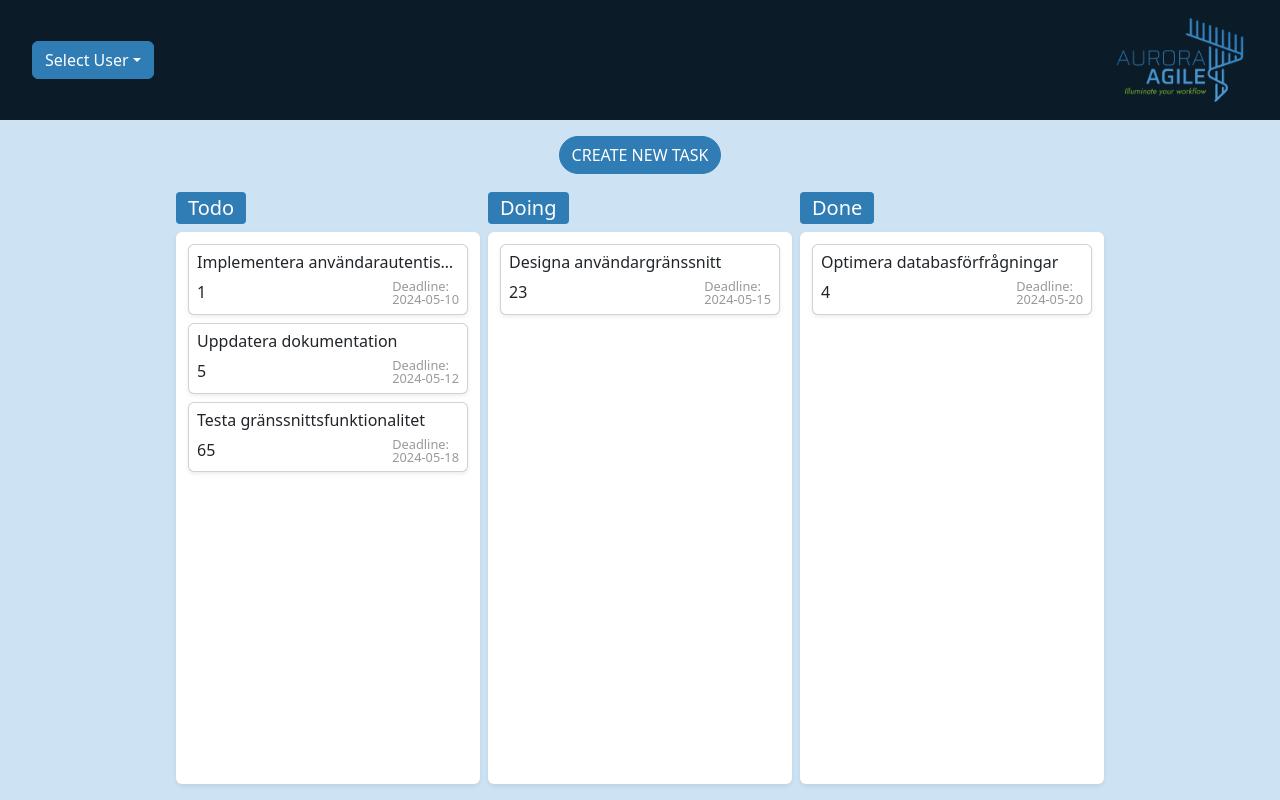
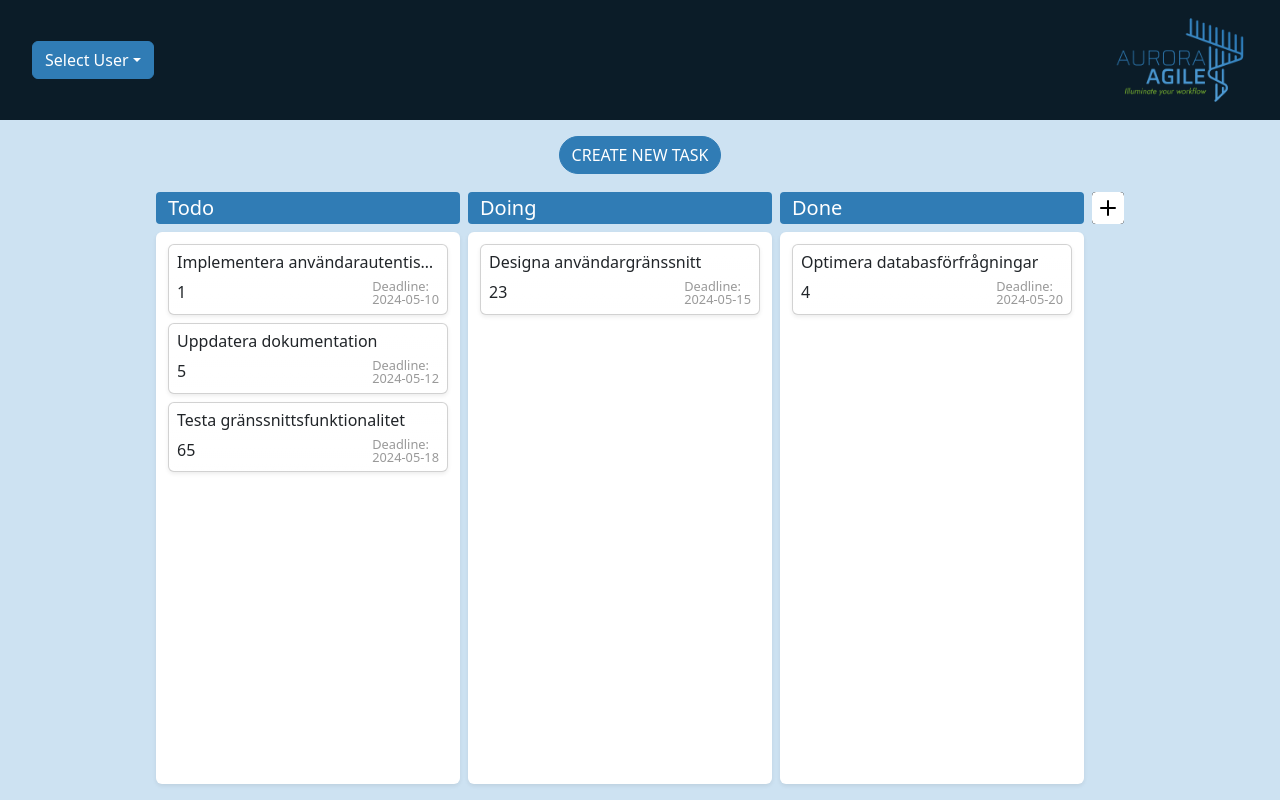
Before and after one commit to Kiwiih/Aurora-Agile, a React (Vite) app: page / in a window 1280 px wide. Built offline with nearby package versions, Linux system fonts and the light colour scheme.

Commit message:
Add new, Edit and Delete columns is now working.

```diff
--- a/package.json
+++ b/package.json
@@ -19,6 +19,7 @@
     "react-dnd": "^16.0.1",
     "react-dnd-html5-backend": "^16.0.1",
     "react-dom": "^18.2.0",
+    "react-icons": "^5.1.0",
     "react-redux": "^9.1.0"
   },
   "devDependencies": {
--- a/src/assets/index.css
+++ b/src/assets/index.css
@@ -53,12 +53,58 @@ main {
   margin-bottom: 1em;
 }
 
+.input-reset {
+  all: unset;
+}
+
+.input-reset:hover {
+  cursor: pointer;
+}
+
+.input-reset:focus {
+  background-color: hsla(0, 0%, 100%, 0.708);
+  color: black;
+  border-radius: 4px;
+}
+
+
+
+.plus-icon {
+  color: white;
+  background-color: black;
+  transition: background-color 0.3s ease, color 0.2s ease;
+}
+
+.plus-icon:hover {
+  color: lightgrey;
+  background-color: #307CB5;
+  cursor: pointer;
+}
+
 .column_section {
   display: flex;
   flex-direction: row;
   flex-grow: 1;
   justify-content: center;
   overflow: scroll;
+}
+
+.columnHeader {
+
+  .deleteBtn {
+    opacity: 0;
+    transition: 300ms;
+  }
+
+  &:hover {
+    .deleteBtn {
+      opacity: 1;
+
+      &:hover {
+        color: rgba(178, 0, 0, 0.656);
+      }
+    }
+  }
 }
 
 header {
--- /dev/null
+++ b/src/components/AddColumn.jsx
@@ -0,0 +1,17 @@
+import { BsFillPlusSquareFill } from 'react-icons/bs';
+import { useDispatch } from 'react-redux';
+import { addColumn } from '../features/column/columnSlice';
+const AddColumn = () => {
+  const dispatch = useDispatch();
+  const addColumnHandler = () => {
+    dispatch(addColumn());
+  };
+  return (
+    <BsFillPlusSquareFill
+      onClick={addColumnHandler}
+      className='plus-icon fs-2 rounded-1'
+    />
+  );
+};
+
+export default AddColumn;
--- a/src/components/Board.jsx
+++ b/src/components/Board.jsx
@@ -6,6 +6,7 @@ import Header from './Header';
 import Column from './Column';
 import CreateNewTask from './CreateNewTask';
 import ModalWindow from './ModalWindow';
+import AddColumn from './AddColumn';
 
 const Board = () => {
   const [user, setUser] = useState(null);
@@ -36,11 +37,15 @@ const Board = () => {
             {columns.map((column) => (
               <Column
                 key={column.id}
+                currentColumn={column}
                 columnId={column.id}
                 user={user}
                 handleTaskClick={handleTaskClick}
               />
             ))}
+            <div className='createNewColumn_section my-3 mx-1'>
+              <AddColumn />
+            </div>
           </div>
         </main>
         {selectedTask && (
--- a/src/components/Column.jsx
+++ b/src/components/Column.jsx
@@ -1,22 +1,20 @@
-import { useState } from 'react';
+import { useEffect, useState } from 'react';
 import { useDispatch, useSelector } from 'react-redux';
-import { columnSlice } from '../features/column/columnSlice';
+// Slices
+
+import { moveTask } from '../features/task/taskSlice';
+import { removeColumn, editColumn } from '../features/column/columnSlice';
 //Components
 import Task from './Task';
+import DeleteColumn from './DeleteColumn';
 //  React-dnd
 import { useDrop } from 'react-dnd';
-import { moveTask } from '../features/task/taskSlice';
 
-const column = ({ columnId, user, handleTaskClick }) => {
-  const dispatch = useDispatch();
-  // getting slice
-  const columns = useSelector((state) => state.column.columns);
-
-  // extract information avout the current column
-  const currentColumn = columns.find((column) => column.id === columnId);
-  const title = currentColumn.title;
+const column = ({ currentColumn, columnId, user, handleTaskClick }) => {
+  const [columnTitle, setColumnTitle] = useState(currentColumn.title);
 
   const tasks = useSelector((state) => state.task.tasks);
+  const dispatch = useDispatch();
 
   // DROP - React-dnd
   const [{ isOver }, drop] = useDrop(() => ({
@@ -36,8 +34,22 @@ const column = ({ columnId, user, handleTaskClick }) => {
     dispatch(moveTask(newData));
   };
 
+  const removeColumnHandler = () => {
+    dispatch(removeColumn(currentColumn));
+  };
+
+  const editColumnHandler = () => {
+    const editedColumn = {
+      currentColumn: currentColumn,
+      newTitle: columnTitle,
+      // newColor: color, //! If we want to change color
+    };
+    dispatch(editColumn(editedColumn));
+  };
+
   return (
     <>
+      {/* CONTAINER */}
       <div
         className='d-flex flex-column my-3 mx-1'
         style={{
@@ -45,16 +57,26 @@ const column = ({ columnId, user, handleTaskClick }) => {
         }}
         ref={drop}
       >
+        {/* COLUMN HEADER */}
         <div
-          className='h5 container rounded-1 py-1 text-bg-aurora-primary '
+          className='columnHeader h5 container d-flex justify-content-around rounded-1 py-1 text-bg-aurora-primary '
           style={{
             marginLeft: '0',
-            width: 'fit-content',
           }}
         >
-          {' '}
-          {title}
+          <input
+            className='input-reset'
+            spellCheck='false'
+            type='text'
+            value={columnTitle}
+            onChange={(e) => setColumnTitle(e.target.value)}
+            onBlur={() => editColumnHandler()}
+          ></input>
+
+          <DeleteColumn onClick={() => removeColumnHandler()} />
         </div>
+
+        {/* TASKS HOLDER */}
         <div
           className={
             'card border-0 container py-2 flex-grow-1 ' +
--- /dev/null
+++ b/src/components/DeleteColumn.jsx
@@ -0,0 +1,15 @@
+import React, { useState } from 'react';
+import { BsTrash } from 'react-icons/bs';
+
+const DeleteColumn = ({ onClick }) => {
+  return (
+    <div
+      className='deleteBtn'
+      onClick={onClick}
+    >
+      <BsTrash />
+    </div>
+  );
+};
+
+export default DeleteColumn;
--- a/src/features/column/columnSlice.js
+++ b/src/features/column/columnSlice.js
@@ -21,9 +21,34 @@ const initialState = {
 export const columnSlice = createSlice({
   name: 'column',
   initialState,
-  reducers: {},
+  reducers: {
+    addColumn: (state) => {
+      state.columns.push({
+        id: nanoid(),
+        title: `Column`,
+      });
+    },
+    removeColumn: (state, action) => {
+      const columnToRemove = action.payload;
+      // console.log('Remove', columnToRemove);
+      state.columns = state.columns.filter(
+        (col) => col.id !== columnToRemove.id
+      );
+    },
+    moveColumn: (state, action) => {},
+    editColumn: (state, action) => {
+      const { currentColumn, newTitle } = action.payload;
+      console.log('Change title from: ', currentColumn.title, 'to', newTitle);
+      const columnToUpdate = state.columns.find(
+        (col) => col.id === currentColumn.id
+      );
+      if (columnToUpdate) {
+        columnToUpdate.title = newTitle;
+      }
+    },
+  },
 });
 
-export const {} = columnSlice.actions;
+export const { addColumn, removeColumn, editColumn } = columnSlice.actions;
 
 export default columnSlice.reducer;
```
Also changed, not shown: 1 other file (tests, documents, lock files or other folders).
